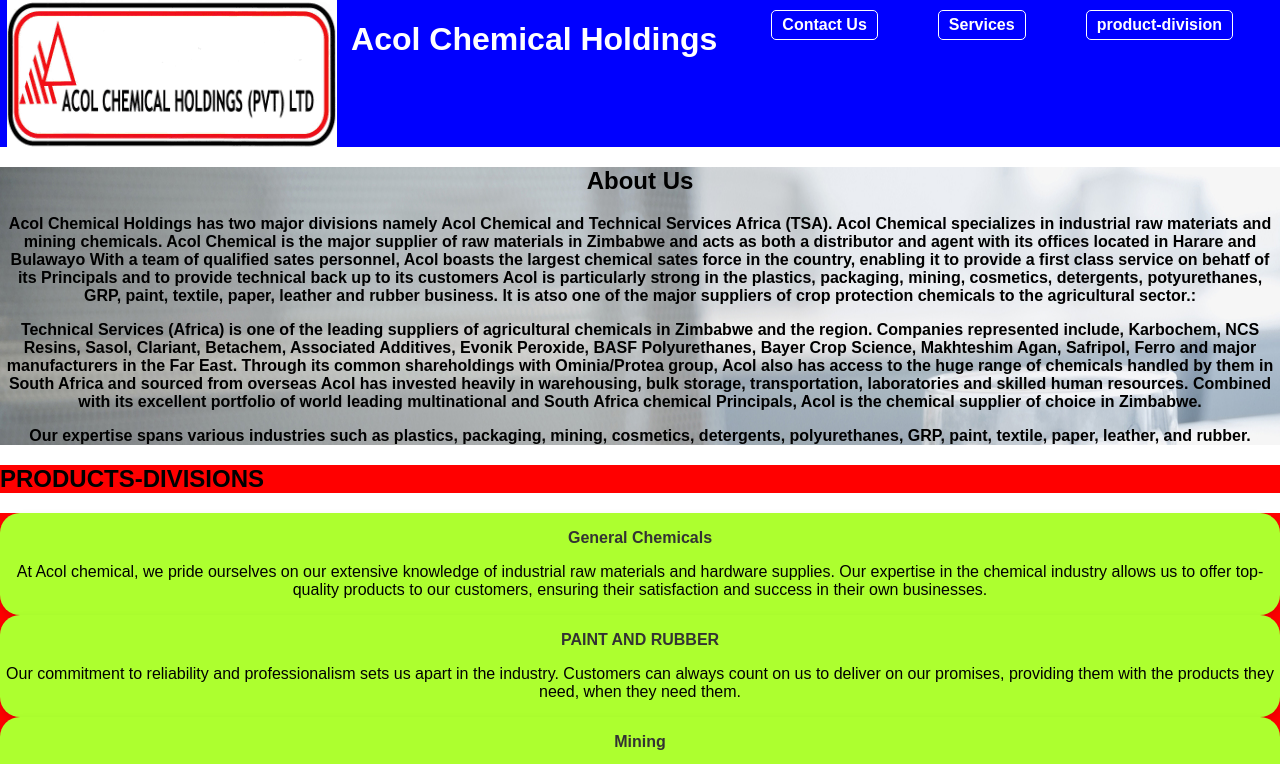
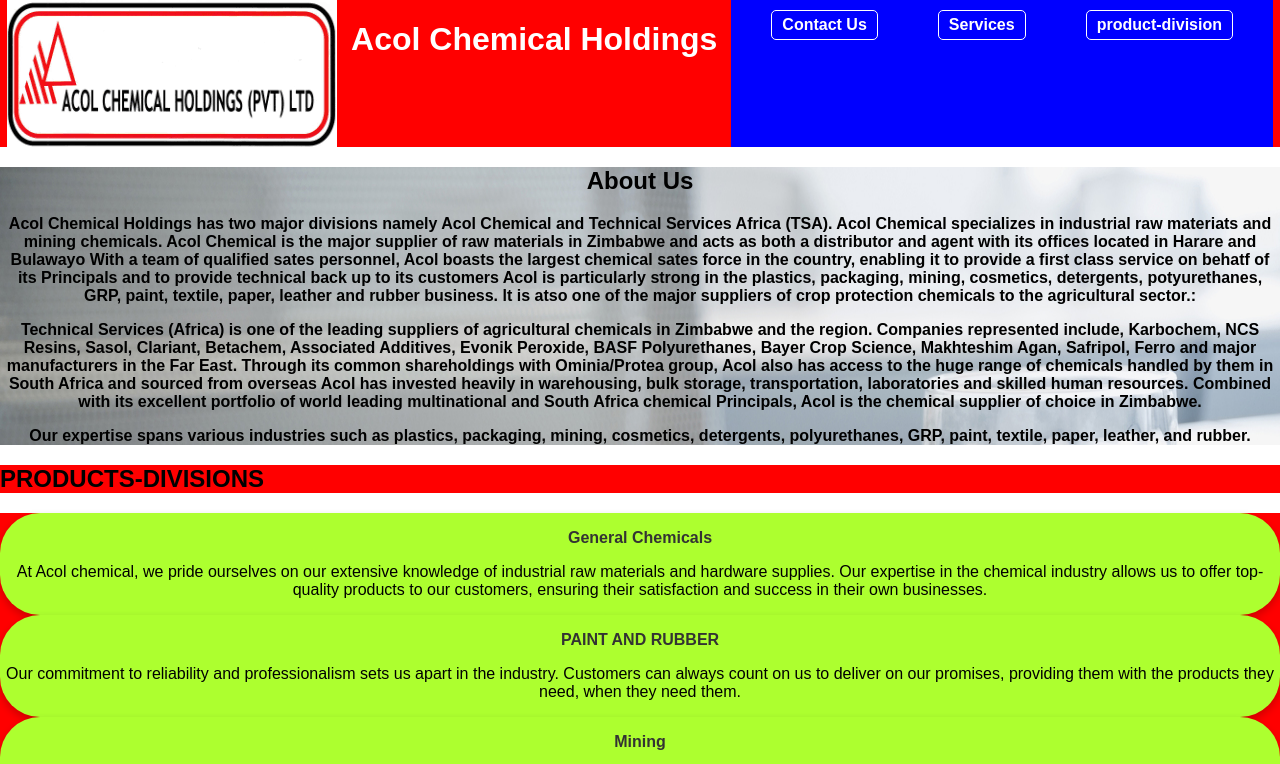
Before and after one commit to MATHEW-SHERENI/acolchemical, a plain HTML site: page index.html in a window 1280 px wide. Shown: the top 764 px of the page. Drawn offline with Linux system fonts and the light colour scheme.

Commit message:
Update index.html

```diff
--- a/index.html
+++ b/index.html
@@ -13,7 +13,7 @@
         }
 
   header {
-    background-color: blue;
+    background-color: red;
     color: #fff;
     padding: 0;
     width: 100%;
@@ -78,8 +78,6 @@
             padding: 0px;
              background-image: url('prod1.jpeg');
         }
-
-
 
         footer {
             background-color: #333;
@@ -155,8 +153,8 @@
     padding: 0;
  background-color: greenyellow;
     text-align: center;
-    border-radius: 20px;
-    box-shadow: 0 4px 8px rgba(0, 0, 0, 0.1);
+    border-radius: 40px;
+    box-shadow: 0 4px 8px rgba(0, 0, 0, 0.2);
     transition: transform .9s;
 }
 
```
